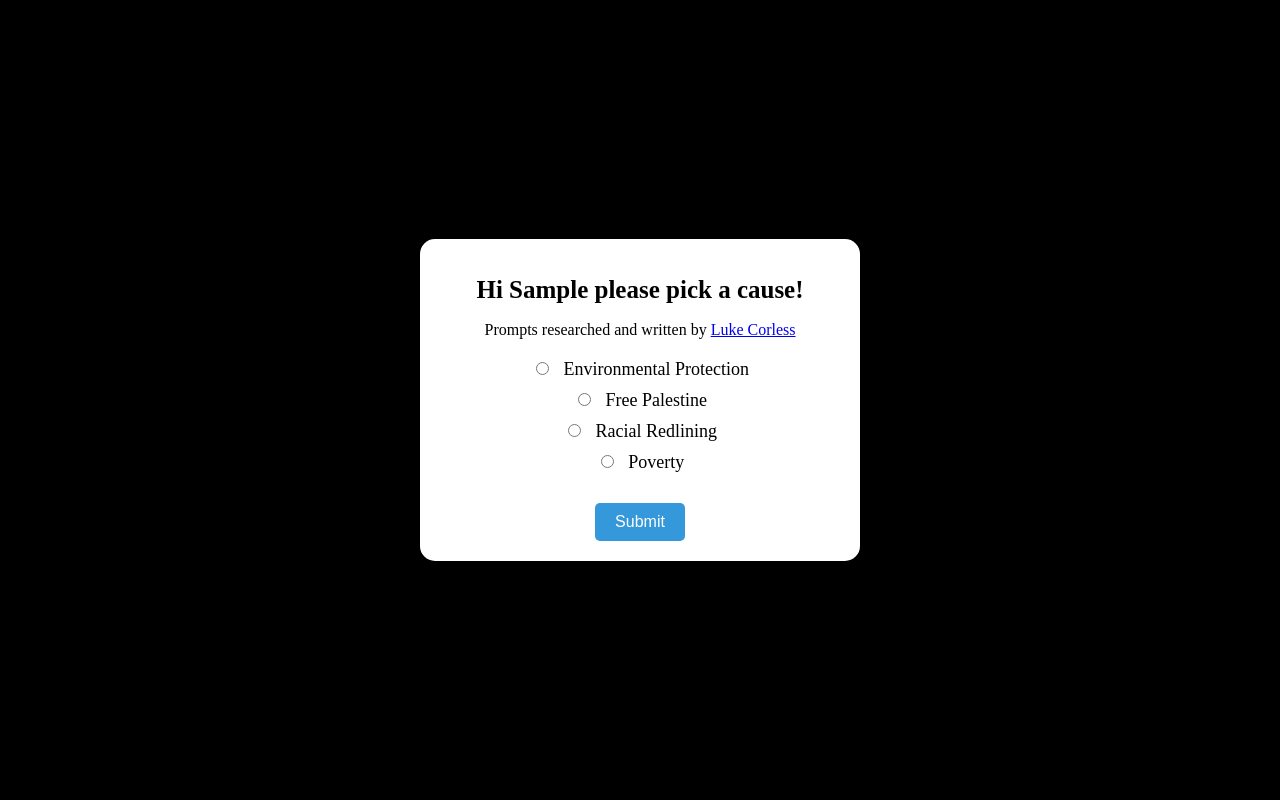
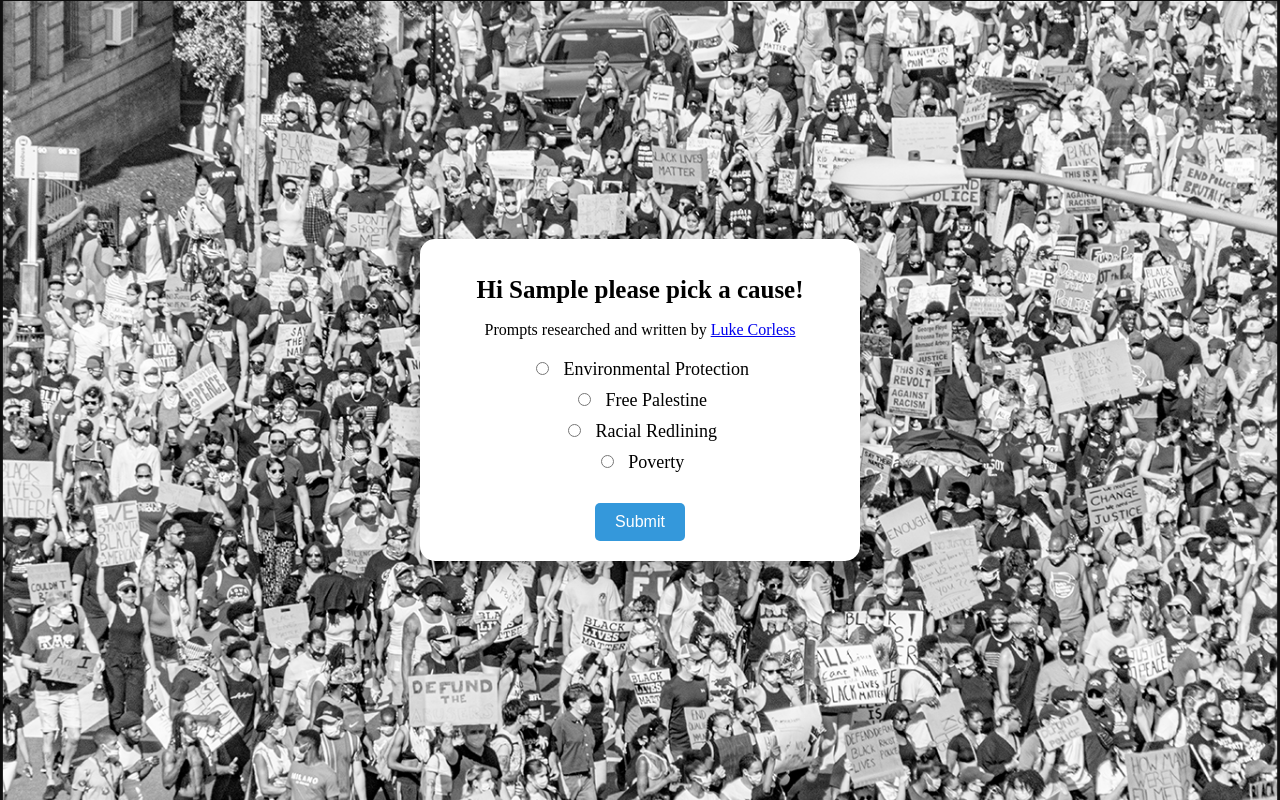
Before and after one commit to Sudiptto/CivicConnect, a Flask app: template templates/causes.html in a window 1280 px wide. Run offline with Flask 3, Linux system fonts and the light colour scheme; the template is opened without the code that fills it: most values are stand-ins (such as "Sample title", 1, 10 or a date in 2020); parts of the project's set-up code (start-up, migrations or seed data) failed here and were passed over.

Commit message:
New image backgroud

```diff
--- a/analysis.py
+++ b/analysis.py
@@ -6,7 +6,7 @@ import time
 Collect all zipcode data with state data
 Put this data in a hashmap -> look ups will be O(1) complexity and will be used to verify that the data exists and that the state matches the zipcode provided for added credibility
 """
-# Data turned into a hashmap
+# Data turned into a hashmap (dictionary)
 """zipcode_Data = {}
 
 df = pd.read_csv('geo-data.csv')
--- a/static/css/styles2.css
+++ b/static/css/styles2.css
@@ -2,7 +2,10 @@ body {
     margin: 0;
     padding: 0;
     font-family: 'Times New Roman', serif;
-    background-color: #000; /* Dark black background */
+    background-image: url('/static/images/img5.png'); /* https://placesjournal.org/wp-content/uploads/2020/06/Anti-Racism-Statement-lead-image.jpg */
+    background-repeat: no-repeat;
+    background-attachment: fixed;
+  background-size: cover;
     color: #fff; /* Set text color to white */
   }
 
@@ -51,6 +54,9 @@ body {
     color: #000; /* Set your preferred text color */
   }
 
+  .cause-item:hover{
+    font-size: 25px;
+  }
   input[type="radio"] {
     margin-right: 10px;
   }
```
Also changed, not shown: static/images/img5.png (added).
